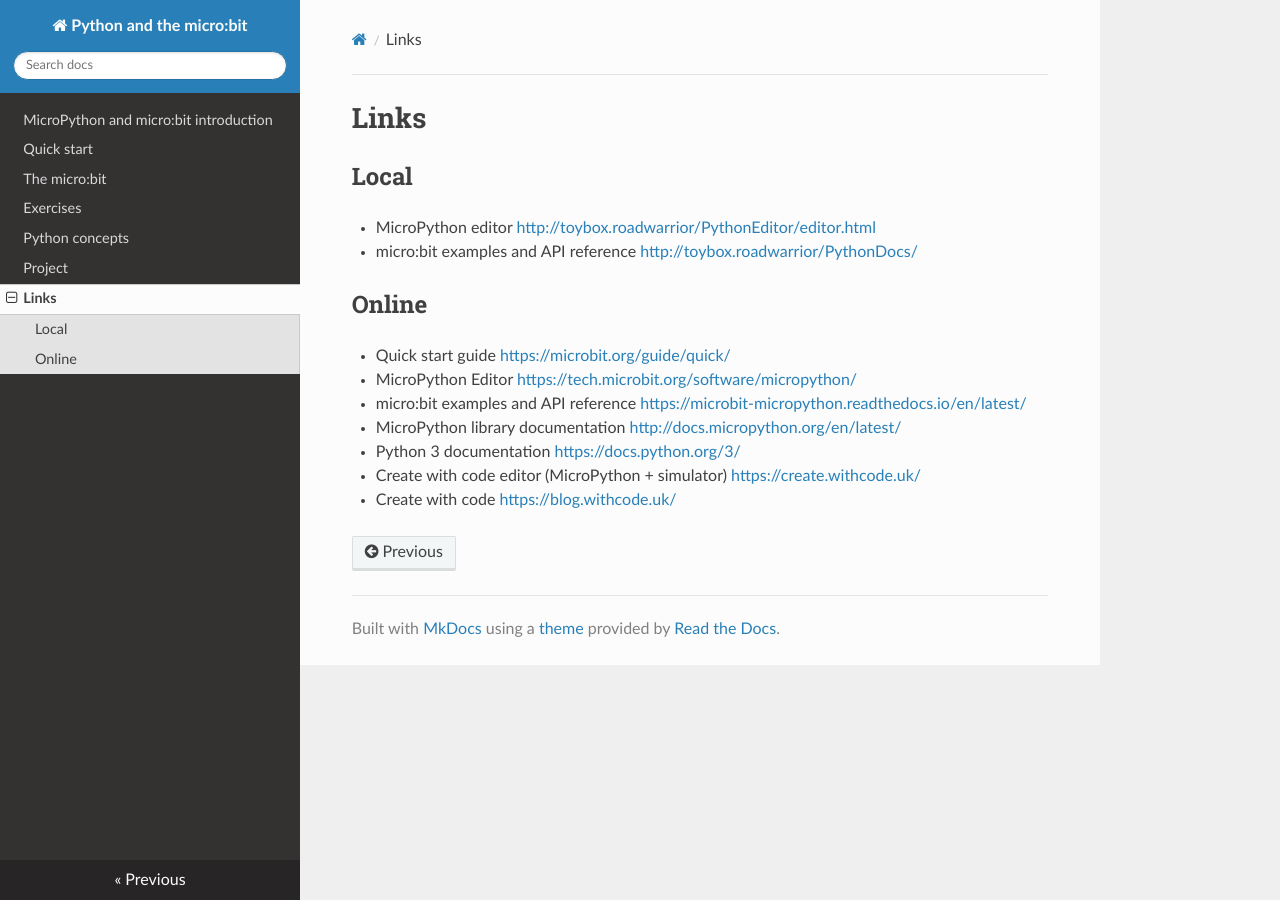
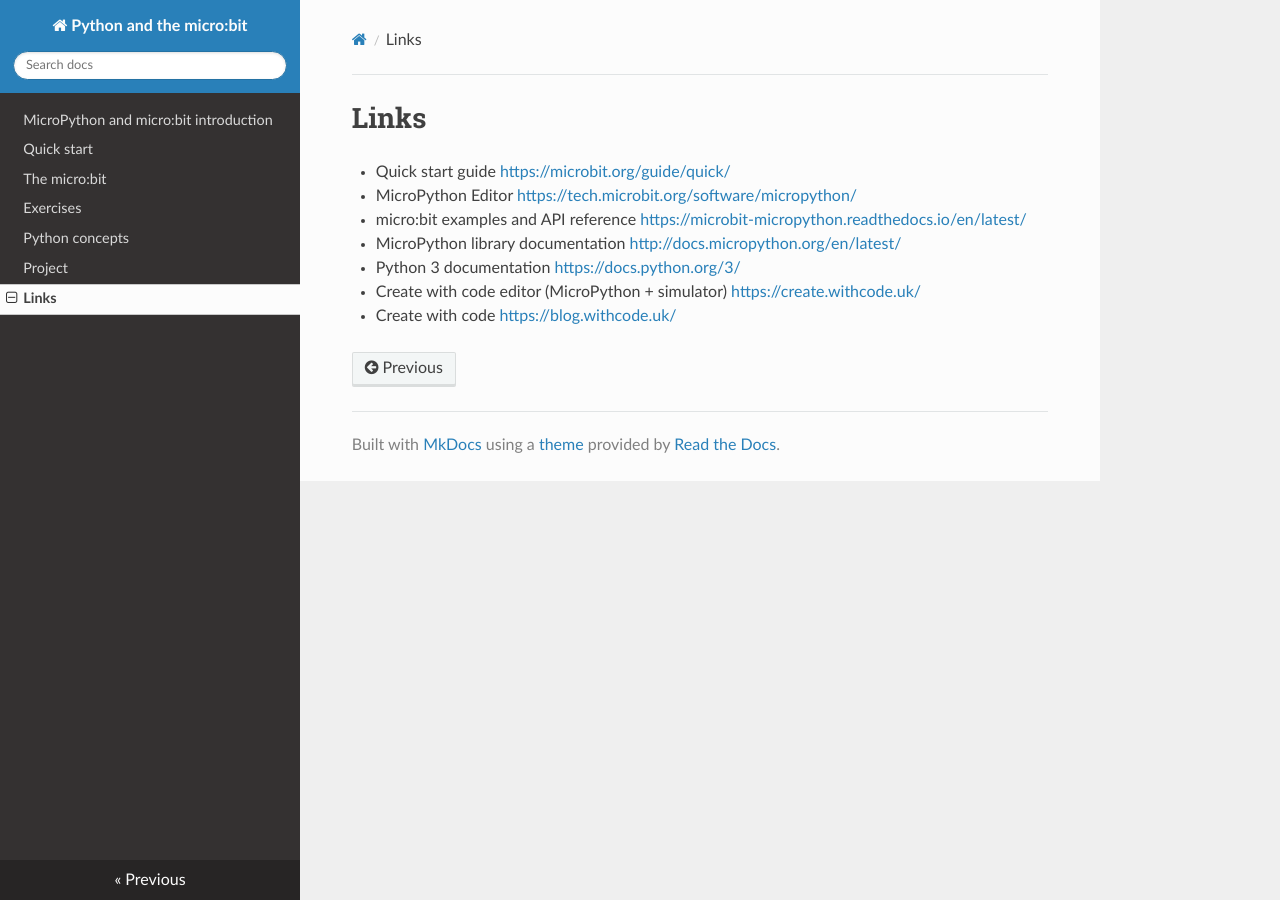
Before and after one commit to Jdioten/microbit-introduction, an MkDocs documentation site: the page built from docs/links.md, in a window 1280 px wide. Built offline with MkDocs 1.6.1, drawn with Linux system fonts in a browser that asks for light colours.

Commit message:
Removed local links

```diff
--- a/docs/links.md
+++ b/docs/links.md
@@ -1,13 +1,4 @@
 # Links
-
-## Local
-
-* MicroPython editor
-  <http://toybox.roadwarrior/PythonEditor/editor.html>
-* micro:bit examples and API reference
-  <http://toybox.roadwarrior/PythonDocs/>
-
-## Online
 
 * Quick start guide
   <https://microbit.org/guide/quick/>
```
Also changed, not shown: docs/exercises.md (+2 -4 lines), docs/intro.md (+1 -1 lines).
